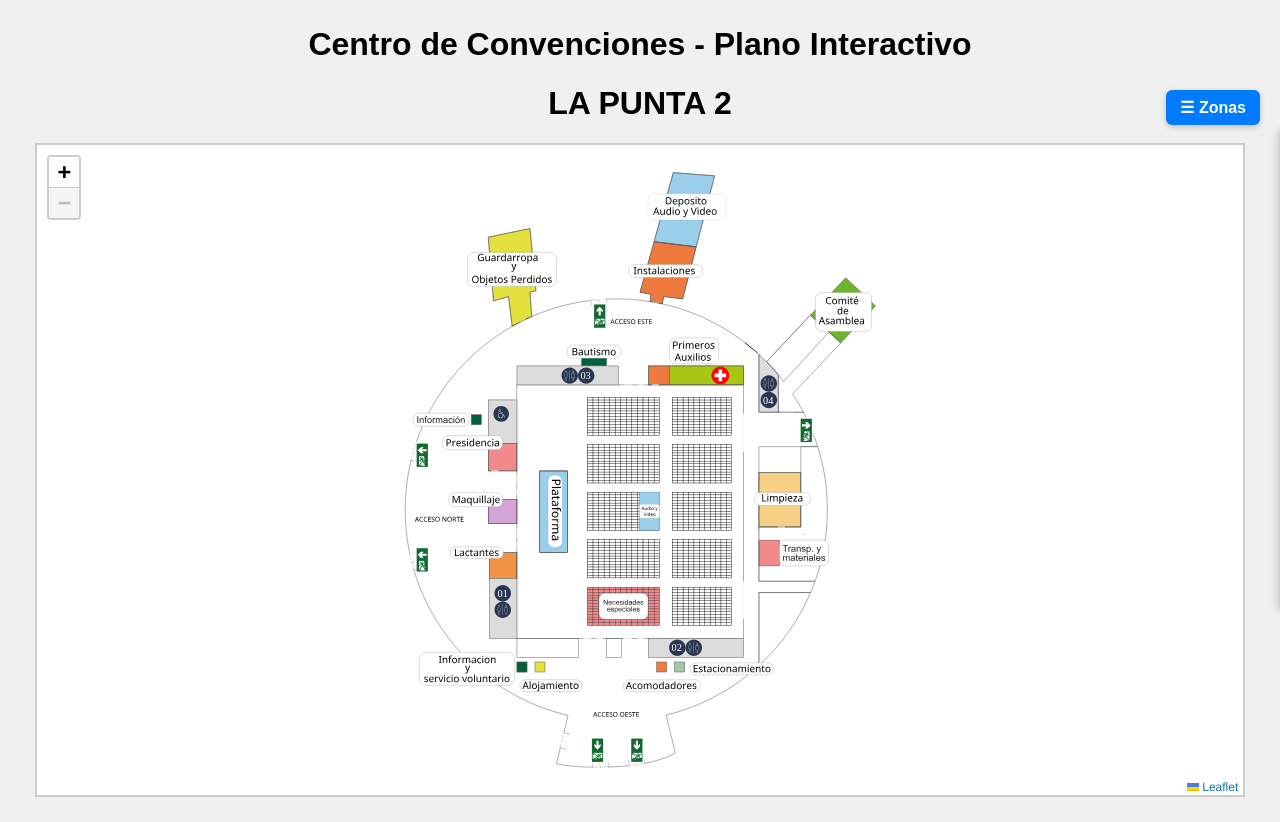
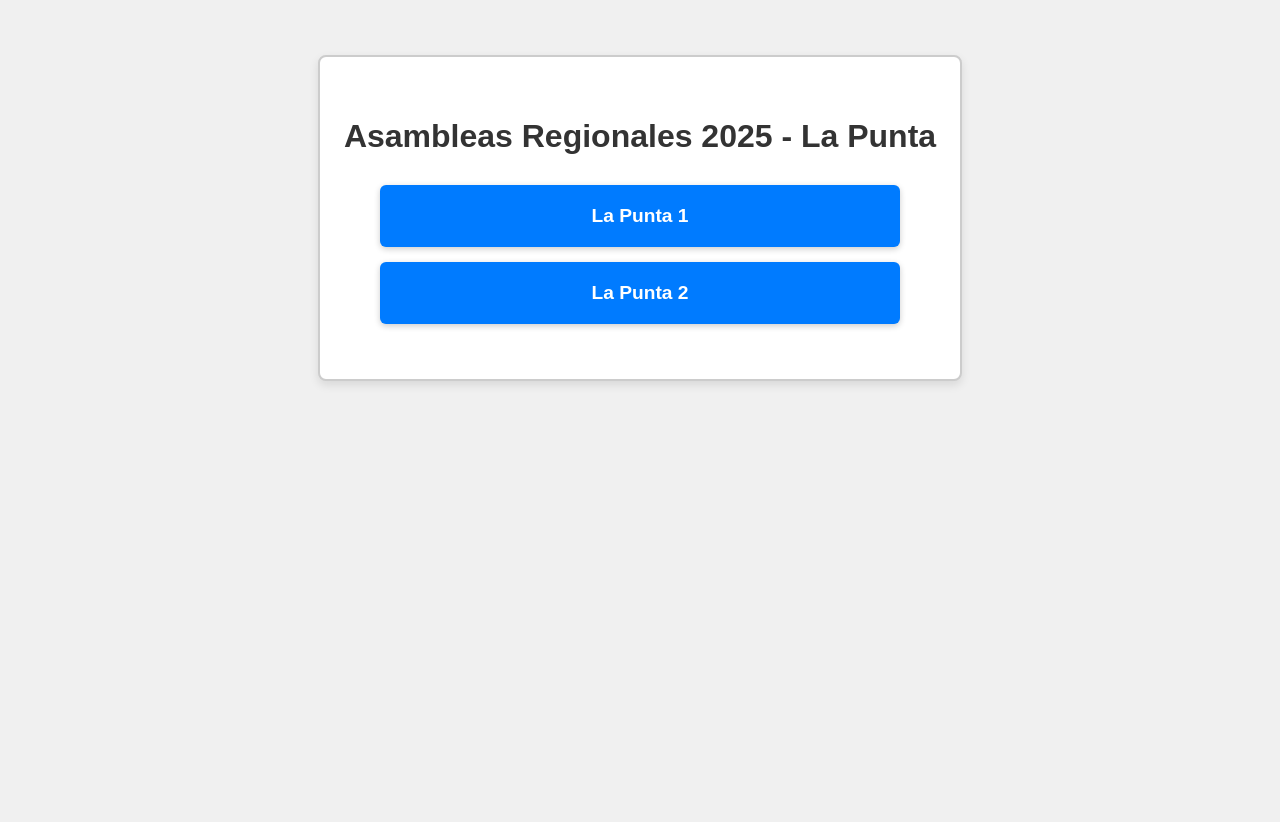
Before and after one commit to nehemias73/asamblearegional-lapunta, a plain HTML site: page index.html in a window 1280 px wide. After the commit the page ends 800 px from the top, so only its background shows below. Drawn offline with nearby package versions, Linux system fonts and the light colour scheme.

Commit message:
Add files via upload

```diff
--- a/index.html
+++ b/index.html
@@ -3,47 +3,63 @@
 <head>
     <meta charset="UTF-8">
     <meta name="viewport" content="width=device-width, initial-scale=1.0">
-    <title>Mapa Interactivo - Plano Asamblea Regional</title>
-
-
-
-    <link rel="stylesheet" href="https://unpkg.com/leaflet@1.9.4/dist/leaflet.css" />
+    <title>Asambleas Regionales 2025 - La Punta</title>
 
     <link rel="stylesheet" href="style.css">
+
+    <style>
+        /* Contenedor principal: imita el estilo de #mapa pero se adapta al contenido */
+        .contenedor-seleccion {
+            background-color: #fff;
+            width: 90%;
+            max-width: 600px; /* Evita que sea demasiado ancho en PC */
+            margin: 50px auto;
+            padding: 40px 20px;
+            border: 2px solid #ccc;
+            border-radius: 8px;
+            box-shadow: 0 4px 10px rgba(0,0,0,0.1);
+        }
+
+        h1 {
+            color: #333;
+            margin-bottom: 30px;
+        }
+
+        /* Estilo de los botones basado en tu #boton-menu */
+        .boton-enlace {
+            display: block; /* Hace que ocupen su propia línea */
+            background-color: #007bff; /* Tu color azul */
+            color: white;
+            text-decoration: none; /* Quita el subrayado del link */
+            padding: 20px;
+            margin: 15px auto;
+            border-radius: 6px;
+            font-size: 1.2rem;
+            font-weight: bold;
+            box-shadow: 0 2px 6px rgba(0,0,0,0.2);
+            transition: transform 0.2s ease, background-color 0.2s;
+            width: 80%; /* Ancho de los botones */
+        }
+
+        .boton-enlace:hover {
+            background-color: #0056b3; /* Un azul un poco más oscuro al pasar el mouse */
+            transform: translateY(-2px); /* Efecto de elevación suave */
+        }
+    </style>
 </head>
 <body>
 
-    <h1>Centro de Convenciones - Plano Interactivo</h1>
-    <h1>LA PUNTA 2</h1>
+    <div class="contenedor-seleccion">
+        <h1>Asambleas Regionales 2025 - La Punta</h1>
 
-    <div id="boton-menu" onclick="toggleMenu()">☰ Zonas</div>
+        <a href="/la_punta_1/index.html" class="boton-enlace">
+            La Punta 1
+        </a>
 
-    <div id="menu-zonas" class="cerrado">
-    <h2>Zonas del Mapa</h2>
-    <ul>
-        <li onclick="mostrarZona('comite')">Comité</li>
-        <li onclick="mostrarZona('primeros_auxilios')">Primeros Auxilios</li>
-        <li onclick="mostrarZona('acomodadores')">Acomodadores</li>
-        <li onclick="mostrarZona('estacionamiento')">Estacionamiento</li>
-        <li onclick="mostrarZona('alojamiento')">Alojamiento</li>
-        <li onclick="mostrarZona('informacion')">Información</li>
-        <li onclick="mostrarZona('limpieza')">Limpieza</li>
-        <li onclick="mostrarZona('instalaciones')">Instalaciones</li>
-        <li onclick="mostrarZona('guardarropa')">Guardarropa</li>
-        <li onclick="mostrarZona('bautismo')">Bautismo</li>
-        <li onclick="mostrarZona('audio')">Audio y Video</li>
-        <li onclick="mostrarZona('plataforma')">Plataforma</li>
-        <li onclick="mostrarZona('transporte')">Transporte y Materiales</li>
-        <li onclick="mostrarZona('presidencia')">Presidencia</li>
-    </ul>
+        <a href="/la_punta_2/index.html" class="boton-enlace">
+            La Punta 2
+        </a>
     </div>
-
-
-    <div id="mapa"></div>
-
-    <script src="https://unpkg.com/leaflet@1.9.4/dist/leaflet.js"></script>
-
-    <script src="script.js"></script>
 
 </body>
 </html>
```
